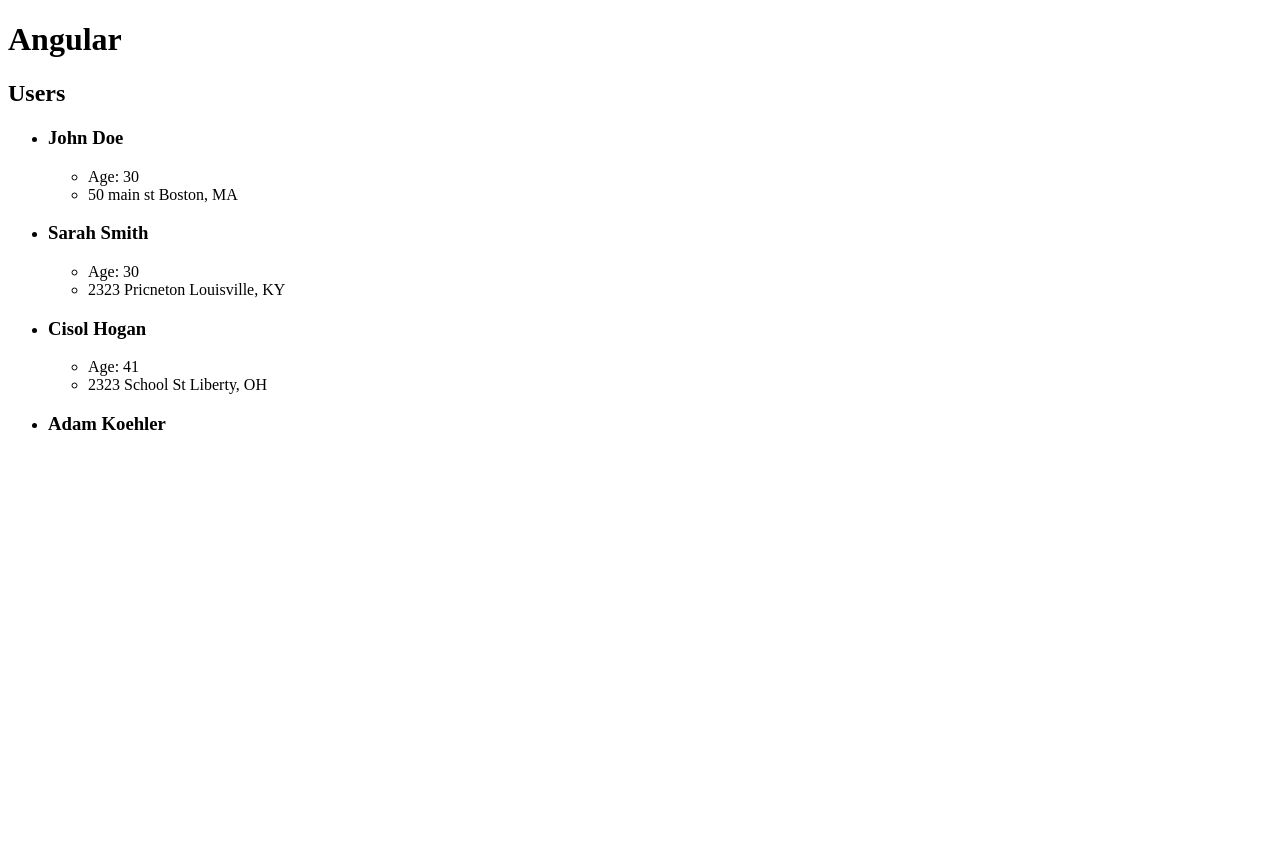
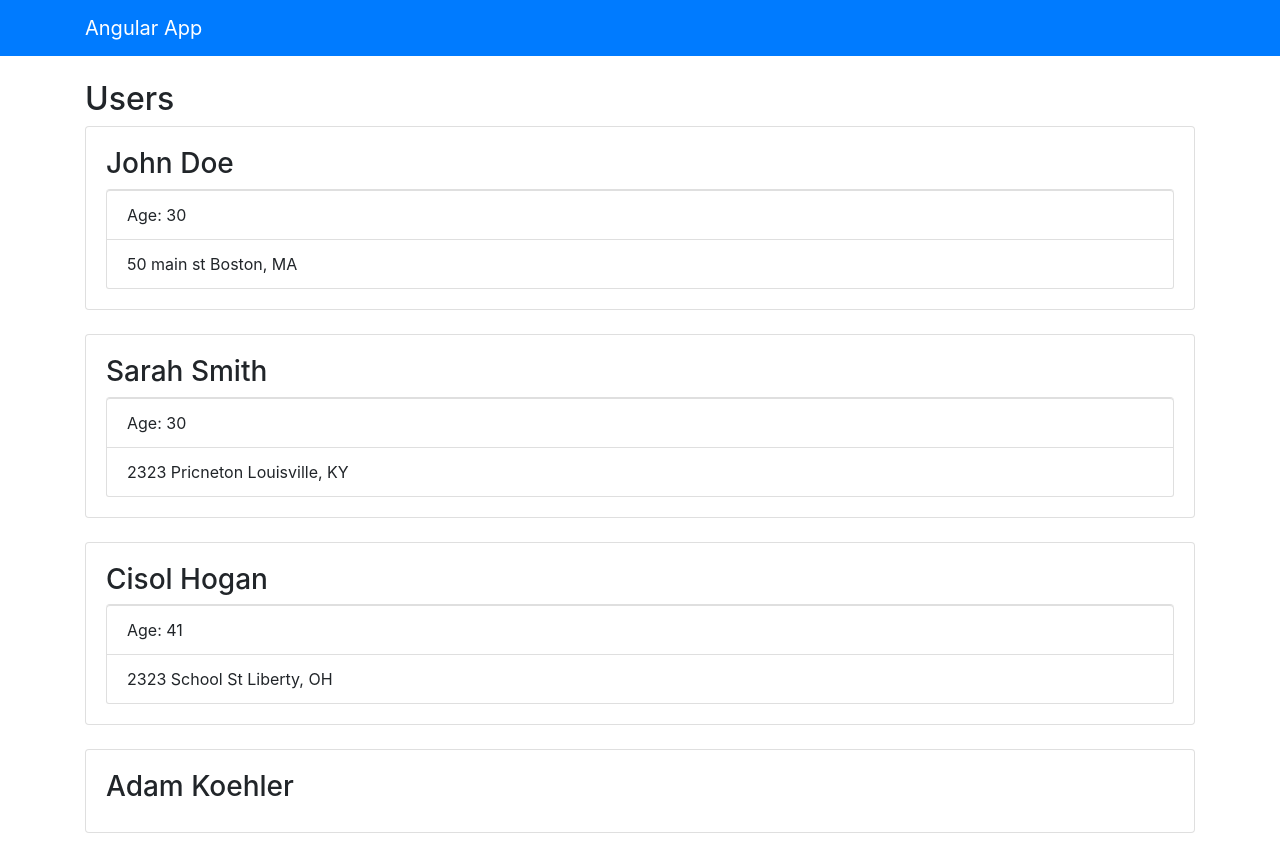
Before and after one commit to jonahyun/angularFB, an Angular app: page / in a window 1280 px wide. Before the commit the page ends 800 px from the top, so only its background shows below. Built offline with nearby package versions, Linux system fonts and the light colour scheme.

Commit message:
setting up bootstrap

```diff
--- a/angular.json
+++ b/angular.json
@@ -23,9 +23,14 @@
               "src/assets"
             ],
             "styles": [
-              "src/styles.css"
+              "src/styles.css",
+              "./node_modules/bootstrap/dist/css/bootstrap.css"
             ],
-            "scripts": []
+            "scripts": [
+              "./node_modules/jquery/dist/jquery.js",
+              "./node_modules/popper.js/dist/umd/popper.js",
+              "./node_modules/bootstrap/dist/js/bootstrap.js"
+            ]
           },
           "configurations": {
             "production": {
--- a/src/app/app.component.html
+++ b/src/app/app.component.html
@@ -1,3 +1,6 @@
-<h1>Angular</h1>
+<app-navbar></app-navbar>
 <!-- <app-user></app-user> -->
-<app-users></app-users>
+
+<div class="container">
+  <app-users></app-users>
+</div>
--- a/src/app/app.module.ts
+++ b/src/app/app.module.ts
@@ -4,10 +4,11 @@
 import { AppComponent } from './app.component';
 import { UserComponent } from './components/user/user.component';
 import { UsersComponent } from './components/users/users.component';
+import { NavbarComponent } from './components/navbar/navbar.component';
 
 @NgModule({
   declarations: [
-    AppComponent, UserComponent, UsersComponent
+    AppComponent, UserComponent, UsersComponent, NavbarComponent
   ],
   imports: [
     BrowserModule
--- /dev/null
+++ b/src/app/components/navbar/navbar.component.html
@@ -0,0 +1,5 @@
+<nav class="navbar navbar-dark bg-primary mb-4">
+  <div class="container">
+    <a href="#" class="navbar-brand">Angular App</a>
+  </div>
+</nav>
--- /dev/null
+++ b/src/app/components/navbar/navbar.component.ts
@@ -0,0 +1,15 @@
+import { Component, OnInit } from '@angular/core';
+
+@Component({
+  selector: 'app-navbar',
+  templateUrl: './navbar.component.html',
+  styleUrls: ['./navbar.component.css']
+})
+export class NavbarComponent implements OnInit {
+
+  constructor() { }
+
+  ngOnInit() {
+  }
+
+}
--- a/src/app/components/users/users.component.html
+++ b/src/app/components/users/users.component.html
@@ -1,10 +1,10 @@
 <h2>Users</h2>
-<ul *ngIf="loaded && users?.length > 0">
-  <li *ngFor="let user of users">
+<ul class="list-unstyled" *ngIf="loaded && users?.length > 0">
+  <li class="card card-body mb-4" *ngFor="let user of users">
     <h3>{{user.firstName}} {{user.lastName}}</h3>
-    <ul *ngIf="showExtended && user.age && user.address">
-        <li>Age: {{user.age}}</li>
-        <li>{{user.address.street}} {{user.address.city}}, {{user.address.state}}</li>
+    <ul class="list-group" *ngIf="showExtended && user.age && user.address">
+        <li class="list-group-item">Age: {{user.age}}</li>
+        <li class="list-group-item">{{user.address.street}} {{user.address.city}}, {{user.address.state}}</li>
     </ul>
   </li>
 </ul>
```
Also changed, not shown: package.json (+9 -6 lines), src/app/components/navbar/navbar.component.css (added), 1 other file (tests, documents, lock files or other folders).
